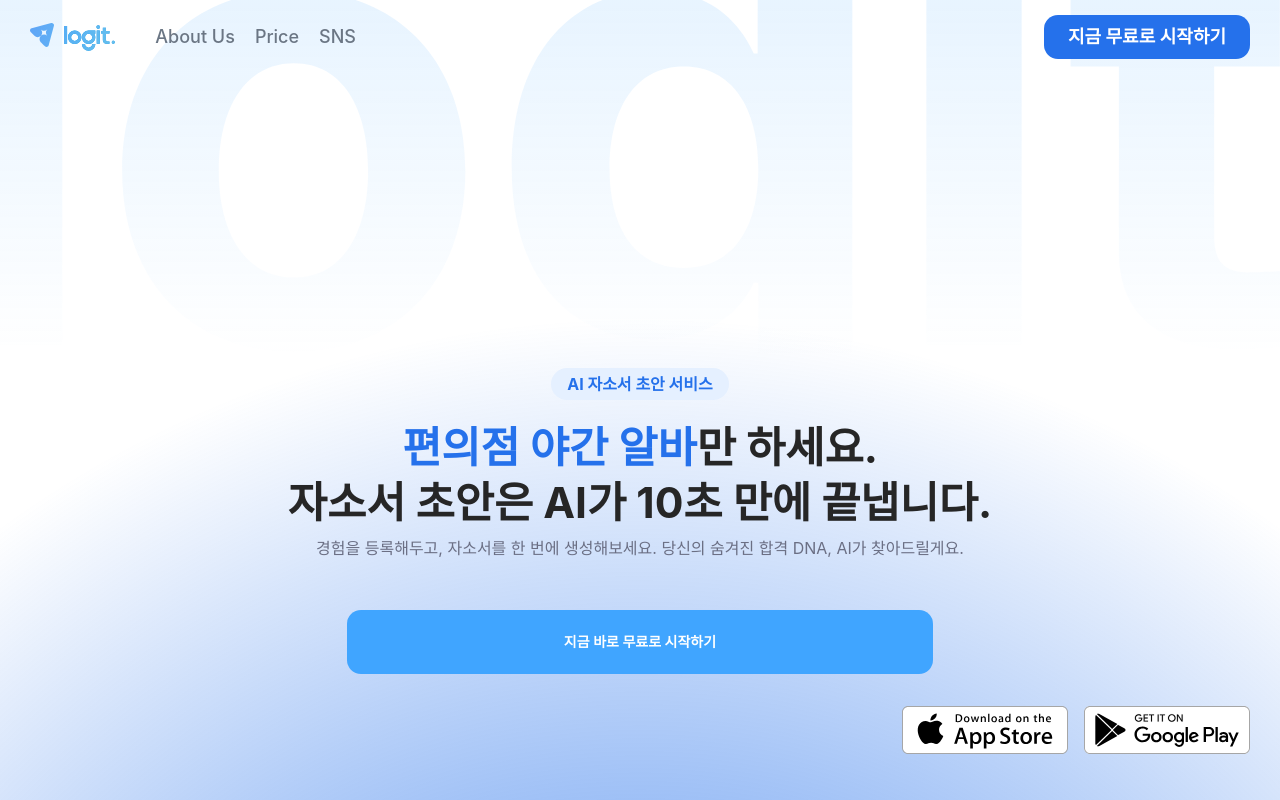
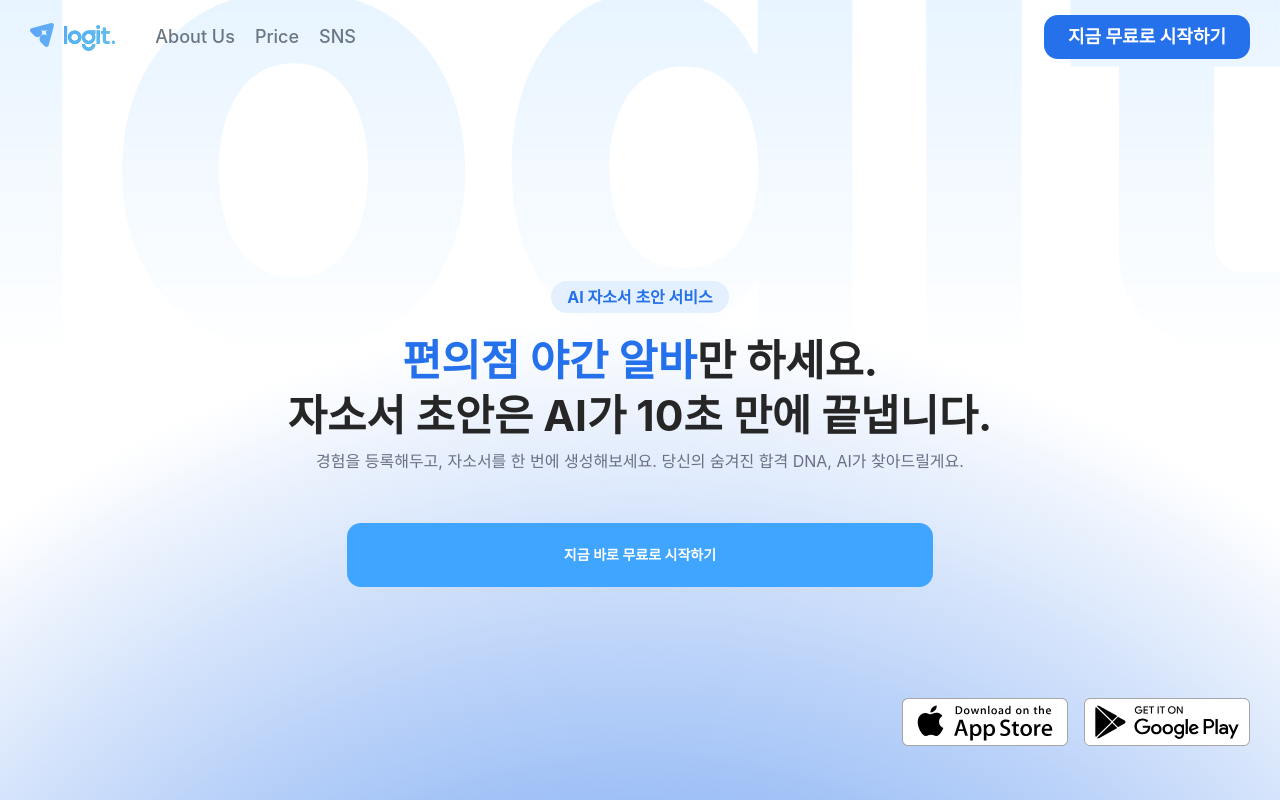
Before and after one commit to Nexters-Logit/logit-landing, a Next.js app: page / in a window 1280 px wide. Shown: the top 800 px of the page. Built offline with nearby package versions, Linux system fonts and the light colour scheme; a web font is replaced by a local one.

Commit message:
fix: Hero 콘텐츠 수직 중앙 정렬 - 고정 pt-[294px] 제거 후 flex items-center 적용

```diff
--- a/src/components/sections/Hero.tsx
+++ b/src/components/sections/Hero.tsx
@@ -93,9 +93,9 @@ export default function Hero() {
   }, []);
 
   return (
-    <section className="relative w-full min-h-[90vh] flex items-start overflow-hidden">
+    <section className="relative w-full min-h-[90vh] flex items-center overflow-hidden">
 
-      <div className="relative z-10 w-full px-6 md:px-12 lg:px-20 py-20 md:py-24 xl:pt-[294px] xl:pb-32 flex justify-center">
+      <div className="relative z-10 w-full px-6 md:px-12 lg:px-20 py-20 md:py-24 flex justify-center">
         <div
           className="max-w-2xl md:max-w-3xl xl:max-w-6xl w-full flex flex-col items-center text-center"
           style={{ gap: "clamp(20px, 2.08vw, 40px)" }}
```
